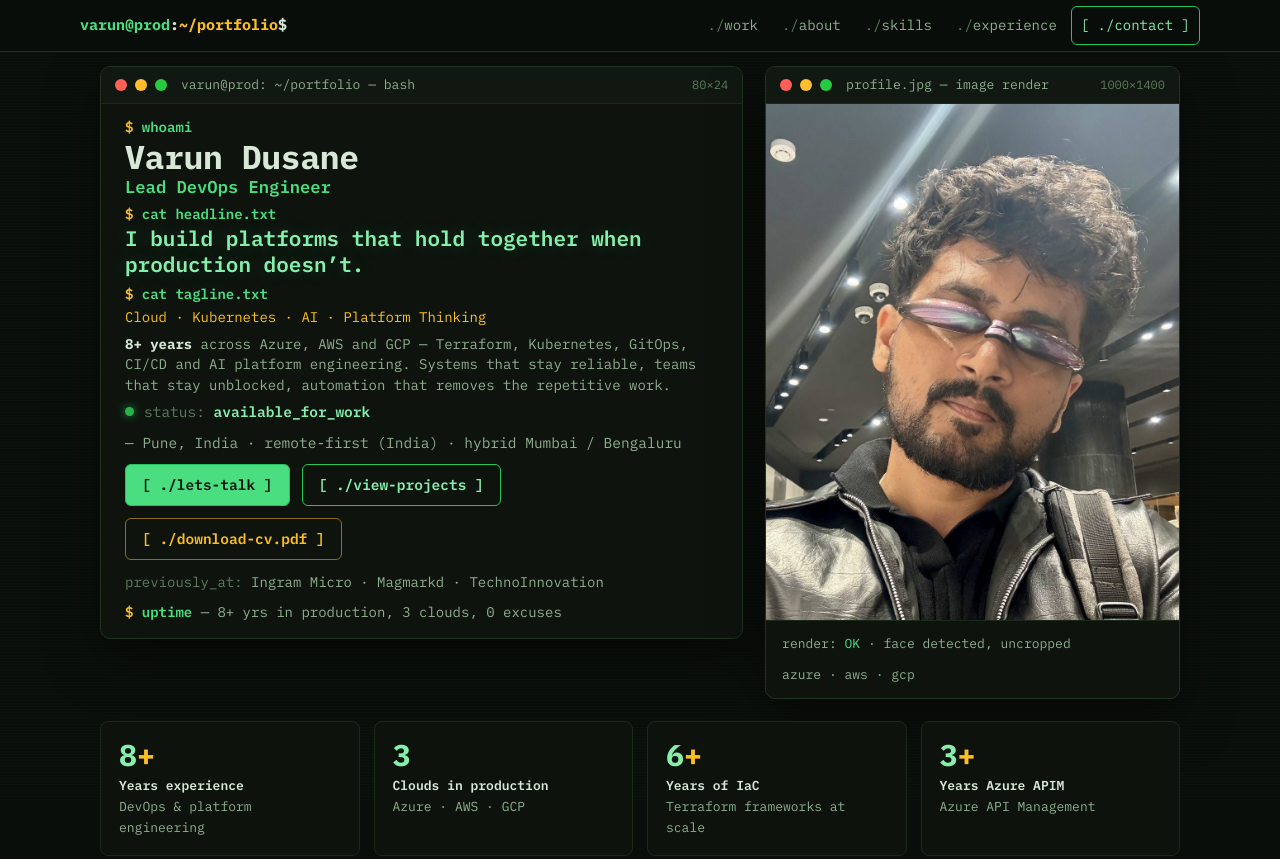
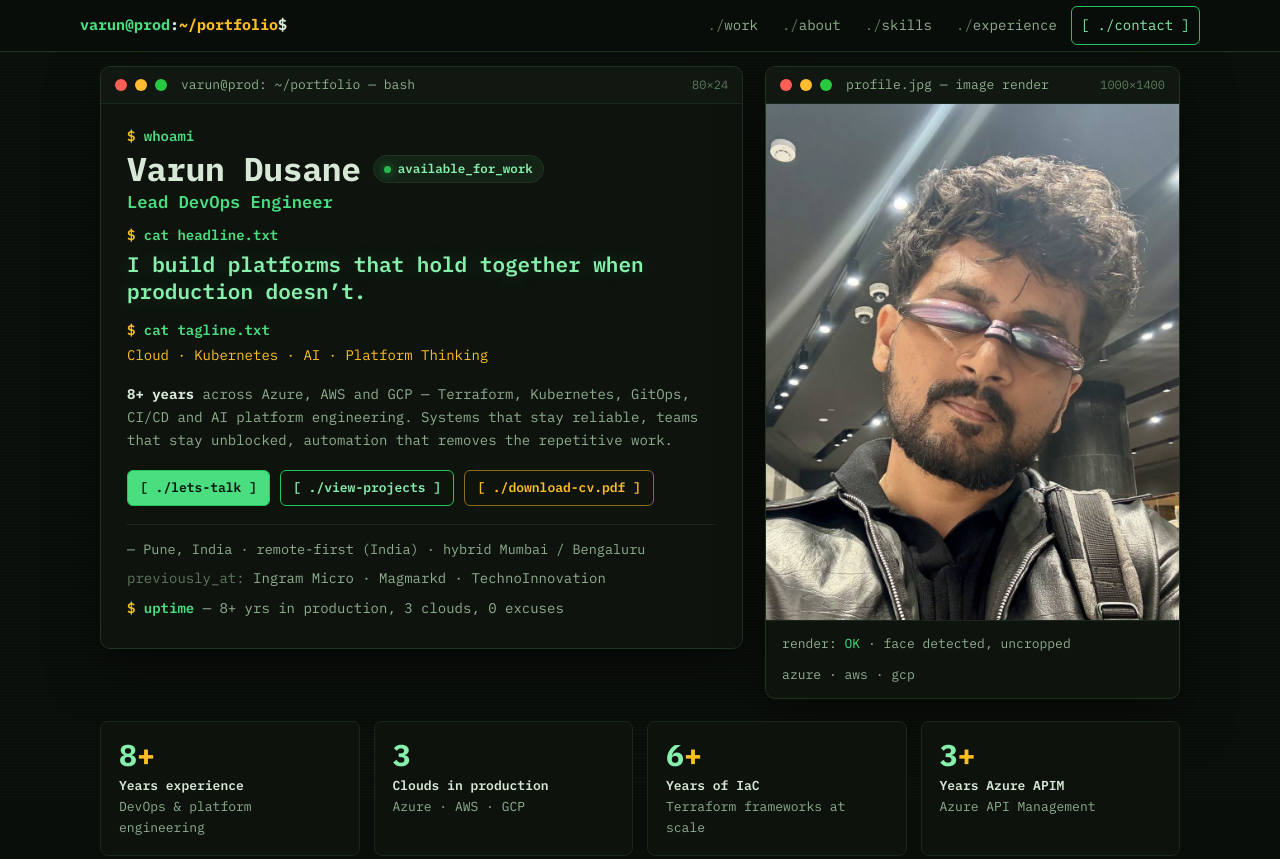
Before and after one commit to varundusane/varundusane.github.io, a plain HTML site: page index.html in a window 1280 px wide. Shown: the top 859 px of the page. Drawn offline with Linux system fonts and the light colour scheme.

Commit message:
Hero: status pill next to name, smaller CTAs up top, location/previously/uptime below buttons

```diff
--- a/index.html
+++ b/index.html
@@ -103,7 +103,7 @@
       .dot.r{ background:var(--red); } .dot.y{ background:var(--yellow); } .dot.g{ background:var(--tl-green); }
       .term-bar .title{ margin-left:6px; white-space:nowrap; overflow:hidden; text-overflow:ellipsis; }
       .term-bar .right{ margin-left:auto; color:var(--faint); font-size:12px; white-space:nowrap; }
-      .term-body{ padding:13px 24px; line-height:1.45; }
+      .term-body{ padding:22px 26px 24px; line-height:1.55; }
 
       .cmd{ color:var(--green); font-weight:600; }
       .cmd::before{ content:"$ "; color:var(--amber); }
@@ -124,23 +124,34 @@
         display:grid; grid-template-columns:minmax(0,1.55fr) minmax(0,1fr);
         gap:22px; align-items:start;
       }
-      .session-line{ margin:0 0 2px; font-size:14px; }
+      .session-line{ margin:0 0 4px; font-size:14px; }
       .whoami-out{
         font-size:clamp(25px, 3.2vw, 33px);
         line-height:1.08; font-weight:700; color:var(--text);
-        margin:2px 0 7px; letter-spacing:-.01em;
+        margin:4px 0 14px; letter-spacing:-.01em;
       }
-      .whoami-out .role{ color:var(--green); display:block; font-size:.52em; font-weight:600; margin-top:4px; letter-spacing:0; }
+      .whoami-out .name-row{ display:flex; align-items:center; gap:12px; flex-wrap:wrap; }
+      .whoami-out .role{ color:var(--green); display:block; font-size:.52em; font-weight:600; margin-top:6px; letter-spacing:0; }
+      .status-badge{
+        display:inline-flex; align-items:center; gap:7px;
+        font-size:12.5px; font-weight:600; letter-spacing:0; line-height:1.4;
+        color:var(--green-bright);
+        border:1px solid var(--line); border-radius:999px;
+        background:rgba(74,222,128,.08);
+        padding:4px 10px; white-space:nowrap;
+      }
+      .status-badge .status-dot{ width:7px; height:7px; }
       .headline{
         font-size:clamp(17px, 1.9vw, 21px);
-        line-height:1.22; font-weight:600; color:var(--green-bright);
-        margin:2px 0 7px;
+        line-height:1.3; font-weight:600; color:var(--green-bright);
+        margin:4px 0 14px;
         text-shadow:0 0 18px rgba(74,222,128,.25);
       }
-      .tagline{ color:var(--amber); font-size:14px; margin:2px 0 7px; }
+      .tagline{ color:var(--amber); font-size:14px; margin:4px 0 16px; }
+      .intro-line{ margin:0 0 18px; line-height:1.65; }
       .status-line{
         display:flex; align-items:center; gap:10px; flex-wrap:wrap;
-        font-size:14.5px; margin:6px 0 2px;
+        font-size:14.5px; margin:0 0 4px;
       }
       .status-dot{
         width:9px; height:9px; border-radius:50%; background:var(--phosphor);
@@ -151,13 +162,15 @@
       .status-line .k{ color:var(--faint); }
       .status-line .v{ color:var(--green-bright); font-weight:600; }
       .status-line .loc{ color:var(--muted); }
-      .prev-line{ font-size:14px; color:var(--muted); margin:4px 0 0; }
+      .loc-line{ font-size:13.5px; color:var(--muted); margin:18px 0 0; padding-top:14px; border-top:1px solid var(--line-soft); }
+      .prev-line{ font-size:14px; color:var(--muted); margin:8px 0 0; }
       .prev-line .k{ color:var(--faint); }
-      .hero-ctas{ display:flex; gap:12px; flex-wrap:wrap; margin-top:11px; }
+      .uptime-line{ margin-top:8px; }
+      .hero-ctas{ display:flex; gap:10px; flex-wrap:wrap; margin-top:2px; }
       .btn{
-        display:inline-flex; align-items:center; gap:8px;
-        min-height:42px; padding:8px 16px;
-        font-family:inherit; font-size:14.5px; font-weight:600;
+        display:inline-flex; align-items:center; gap:7px;
+        min-height:36px; padding:6px 12px;
+        font-family:inherit; font-size:13px; font-weight:600;
         text-decoration:none; border-radius:6px; cursor:pointer;
         border:1px solid var(--green-dim);
         color:#04140a; background:var(--green);
@@ -394,7 +407,7 @@
             </div>
             <div class="term-body">
               <p class="session-line"><span class="cmd">whoami</span></p>
-              <h1 class="whoami-out">Varun Dusane
+              <h1 class="whoami-out"><span class="name-row">Varun Dusane <span class="status-badge"><span class="status-dot" aria-hidden="true"></span>available_for_work</span></span>
                 <span class="role">Lead DevOps Engineer</span>
               </h1>
 
@@ -404,22 +417,19 @@
               <p class="session-line"><span class="cmd">cat tagline.txt</span></p>
               <p class="tagline">Cloud · Kubernetes · AI · Platform Thinking</p>
 
-              <p class="session-line out"><strong>8+ years</strong> across Azure, AWS and GCP — Terraform, Kubernetes, GitOps, CI/CD and AI platform engineering. Systems that stay reliable, teams that stay unblocked, automation that removes the repetitive work.</p>
+              <p class="session-line out intro-line"><strong>8+ years</strong> across Azure, AWS and GCP — Terraform, Kubernetes, GitOps, CI/CD and AI platform engineering. Systems that stay reliable, teams that stay unblocked, automation that removes the repetitive work.</p>
 
-              <p class="status-line">
-                <span class="status-dot" aria-hidden="true"></span>
-                <span><span class="k">status:</span> <span class="v">available_for_work</span></span>
-                <span class="loc">— Pune, India · remote-first (India) · hybrid Mumbai / Bengaluru</span>
-              </p>
               <div class="hero-ctas">
                 <a class="btn" href="#contact">[ ./lets-talk ]</a>
                 <a class="btn ghost" href="#work">[ ./view-projects ]</a>
                 <a class="btn amber" href="Varun_Dusane_CV.pdf" download="Varun_Dusane_CV.pdf">[ ./download-cv.pdf ]</a>
               </div>
 
-              <p class="prev-line" style="margin-top:12px;"><span class="k">previously_at:</span> Ingram Micro · Magmarkd · TechnoInnovation</p>
+              <p class="loc-line">— Pune, India · remote-first (India) · hybrid Mumbai / Bengaluru</p>
 
-              <p class="session-line" style="margin-top:10px;"><span class="cmd">uptime</span> <span class="out">— 8+ yrs in production, 3 clouds, 0 excuses</span> <span class="cursor" aria-hidden="true"></span></p>
+              <p class="prev-line"><span class="k">previously_at:</span> Ingram Micro · Magmarkd · TechnoInnovation</p>
+
+              <p class="session-line uptime-line"><span class="cmd">uptime</span> <span class="out">— 8+ yrs in production, 3 clouds, 0 excuses</span> <span class="cursor" aria-hidden="true"></span></p>
             </div>
           </div>
 
```
